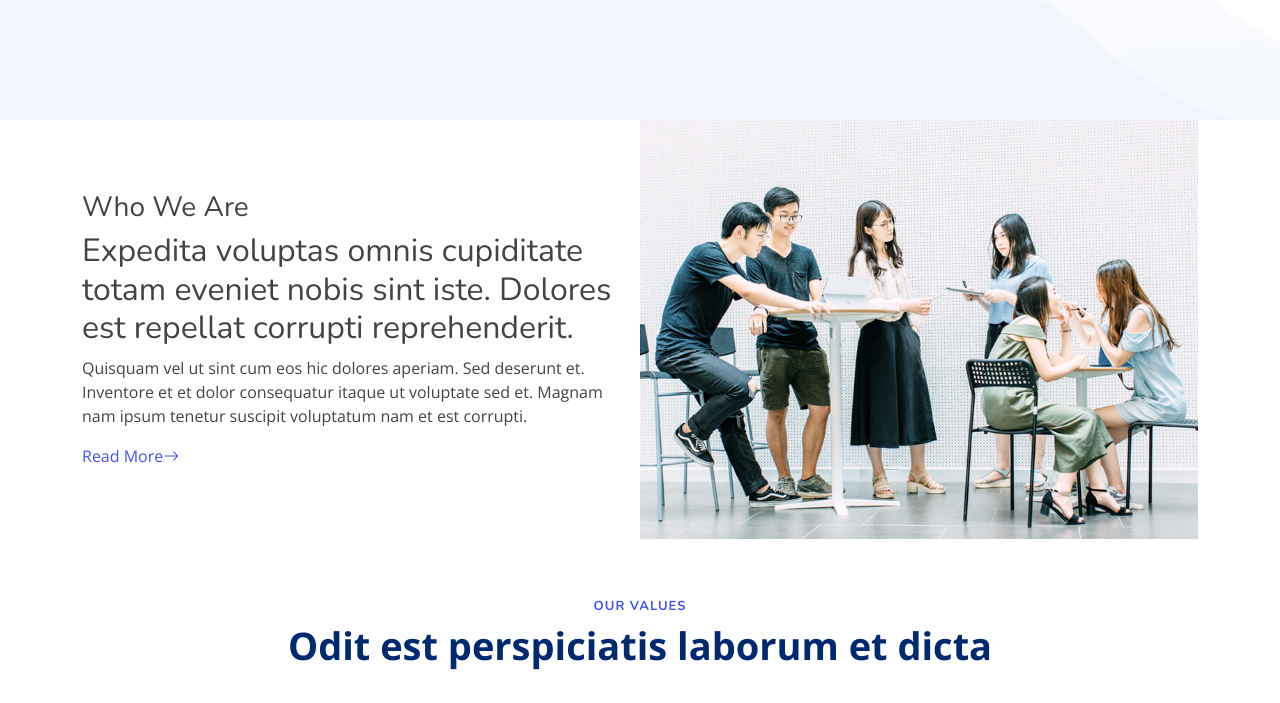
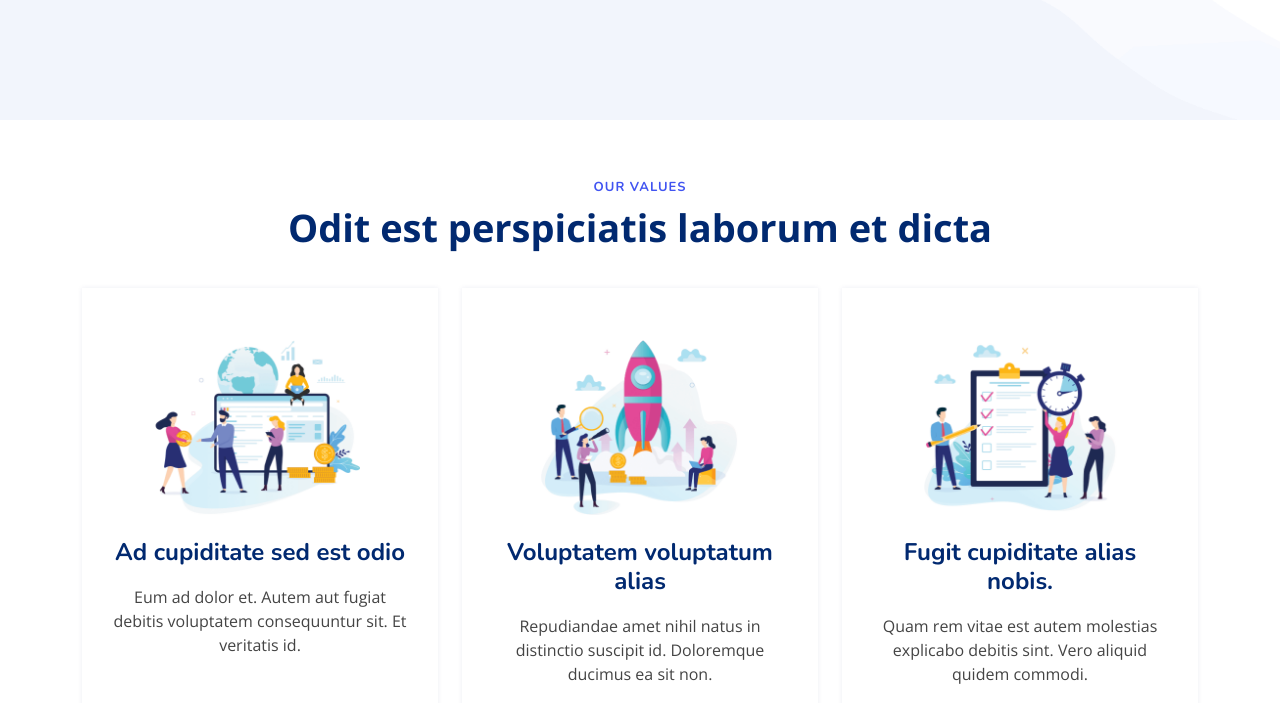
Before and after one commit to doctormdx/FlexStart, a plain HTML site: page index.html in a window 1280 px wide. Shown: the part 680-1383 px from the top of the page. Drawn offline with nearby package versions, Linux system fonts and the light colour scheme.

Commit message:
вами

```diff
--- a/index.html
+++ b/index.html
@@ -108,7 +108,7 @@
 
   <main id="main">
     <!-- ======= About Section ======= -->
-    <!-- <section id="about" class="about"> -->
+    <!-- <section id="about" class="about">
       <div class="container" data-aos="fade-up">
         <div class="row gx-0">
 
@@ -135,7 +135,7 @@
         </div>
       </div>
 
-    </section><!-- End About Section -->
+    </section>//--><!-- End About Section -->
 
     <!-- ======= Values Section ======= -->
     <section id="values" class="values">
```
